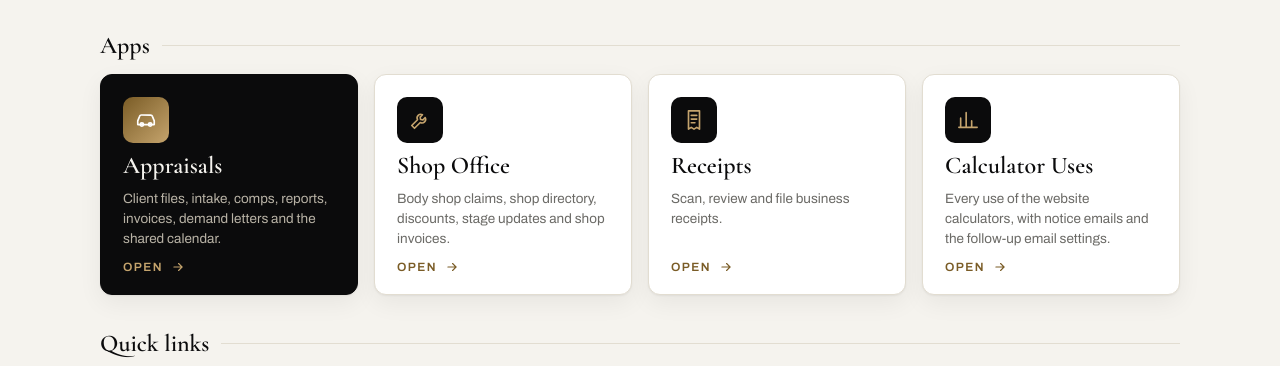
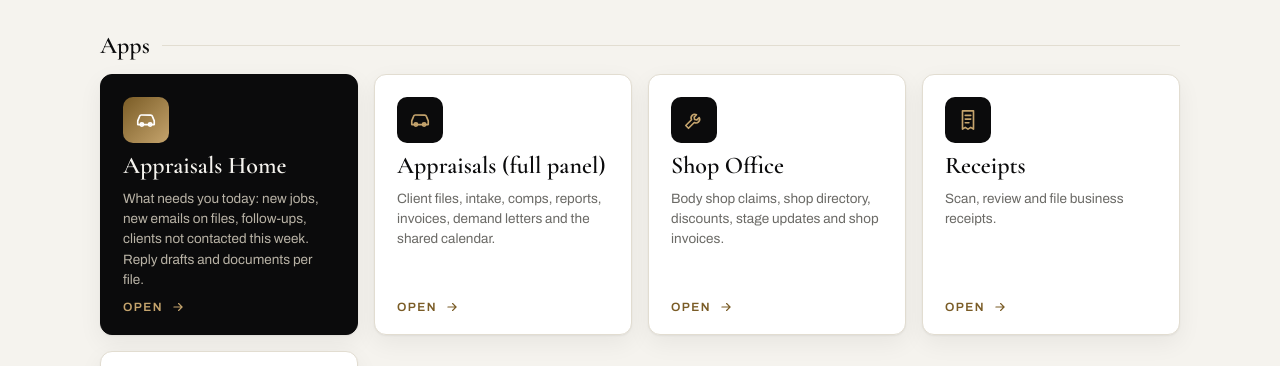
Before and after one commit to estimateconsultants/team-hub, a plain HTML site: page index.html in a window 1280 px wide. Shown: the part 215-581 px from the top of the page. Drawn offline with nearby package versions, Linux system fonts and the light colour scheme.

Commit message:
Team hub: Appraisals Home (new Hub screens)
Co-Authored-By: Claude Opus 5.5 <noreply@anthropic.com>
Claude-Session: https://claude.ai/code/session_01BkRXjJAAvViS1RfTJYWgSQ

```diff
--- a/index.html
+++ b/index.html
@@ -207,7 +207,9 @@
   };
 
   var APPS = [
-    { id: 'appraisals', name: 'Appraisals', icon: I.car, feature: true, url: APPRAISAL,
+    { id: 'hub', name: 'Appraisals Home', icon: I.car, feature: true, url: APPRAISAL + '?app=hub',
+      desc: 'What needs you today: new jobs, new emails on files, follow-ups, clients not contacted this week. Reply drafts and documents per file.' },
+    { id: 'appraisals', name: 'Appraisals (full panel)', icon: I.car, url: APPRAISAL,
       desc: 'Client files, intake, comps, reports, invoices, demand letters and the shared calendar.' },
     { id: 'shops', name: 'Shop Office', icon: I.shop, url: SHOPS,
       desc: 'Body shop claims, shop directory, discounts, stage updates and shop invoices.' },
```
